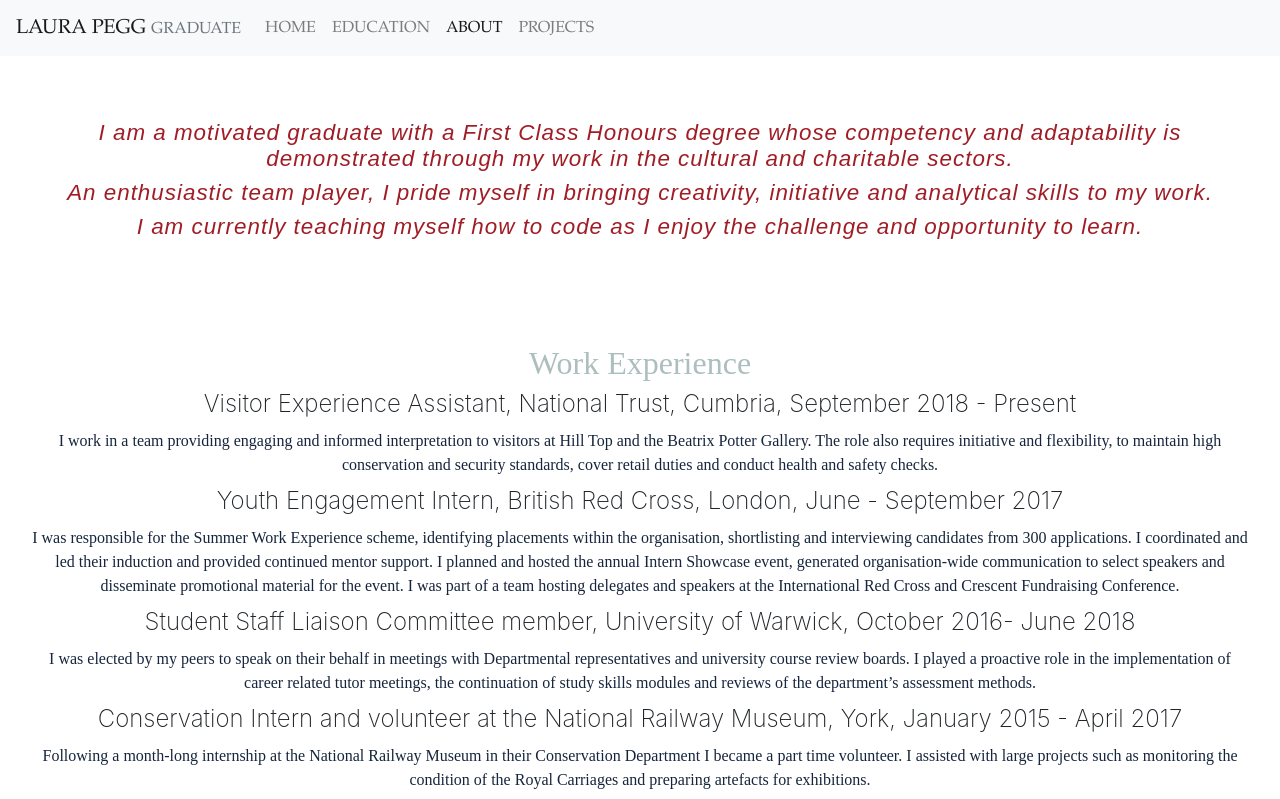
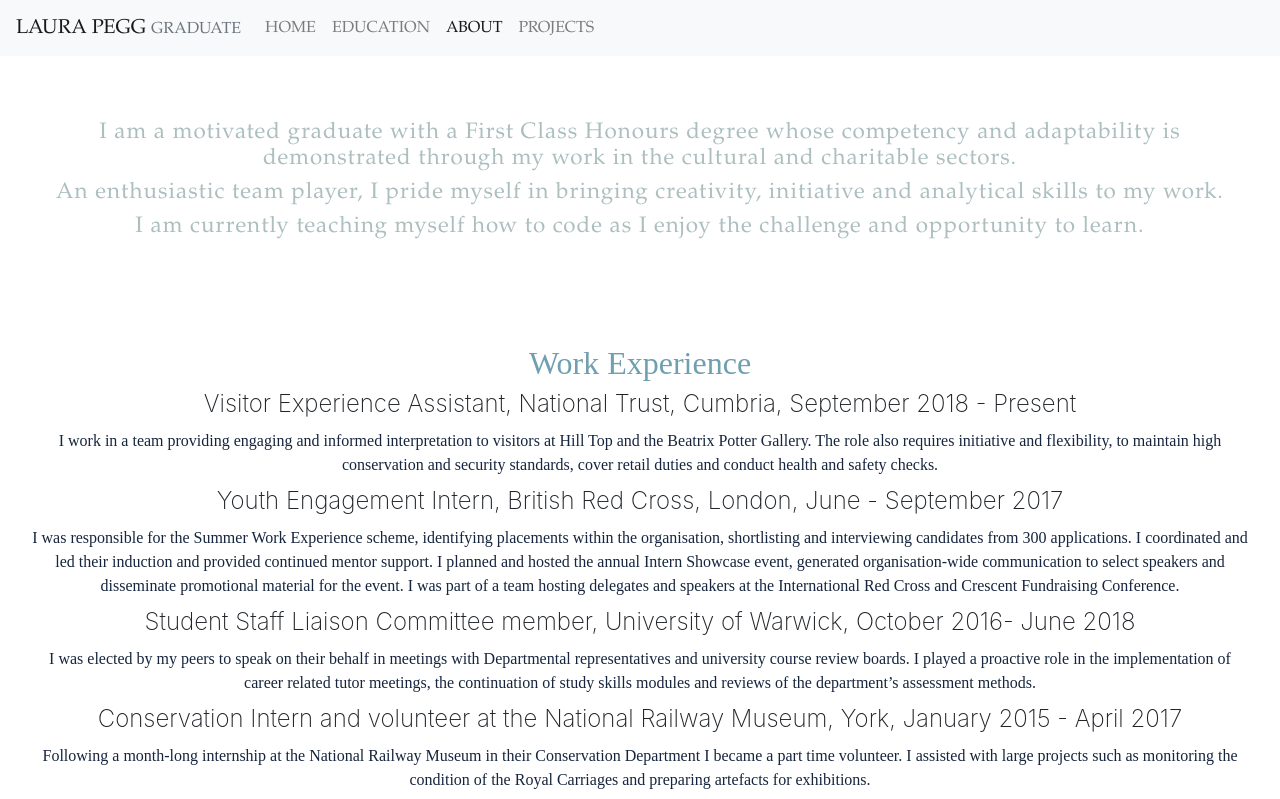
Before and after one commit to larocupe/experiment, a plain HTML site: page about.html in a window 1280 px wide. Shown: the top 799 px of the page. Drawn offline with nearby package versions, Linux system fonts and the light colour scheme; a web font is replaced by a local one.

Commit message:
Changes to css

```diff
--- a/css/main.css
+++ b/css/main.css
@@ -24,15 +24,15 @@ h1{
 
 h2 {
   text-align: center;
-	color: #acbebe;
+	color: #709fb0;
 	font-family: 'Libre Franklin', serif;
   font-weight: 300;
 }
 
 h3 {
-	font: italic normal 1.4em 'Libre Baskerville', sans-serif;
+	font: 1.4em 'Libre Baskerville', italic, palatino;
 	letter-spacing: 1px;
-	color: #A01d26;
+	color: #acbebe;
 	}
 
 h4 {
@@ -53,6 +53,15 @@ html {
 body {
 	background-color: white;
 	margin: 25;
+  -webkit-text-size-adjust: 100%;
+  -webkit-font-feature-settings: "kern" 1;
+     -moz-font-feature-settings: "kern" 1;
+       -o-font-feature-settings: "kern" 1;
+          font-feature-settings: "kern" 1;
+  font-kerning: normal;
+  display: flex;
+  min-height: 100vh;
+  flex-direction: column;
 	}
 
 p {
```
